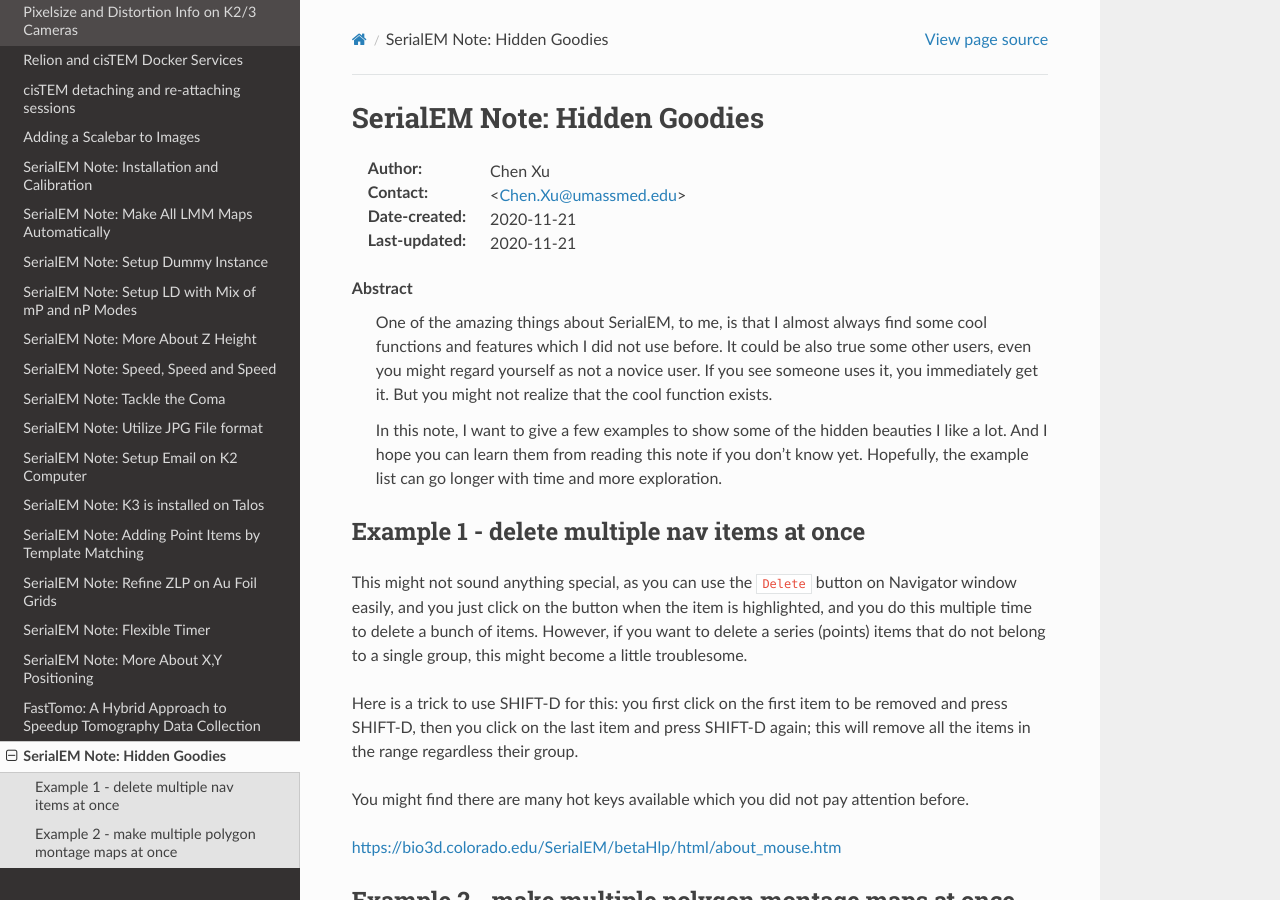
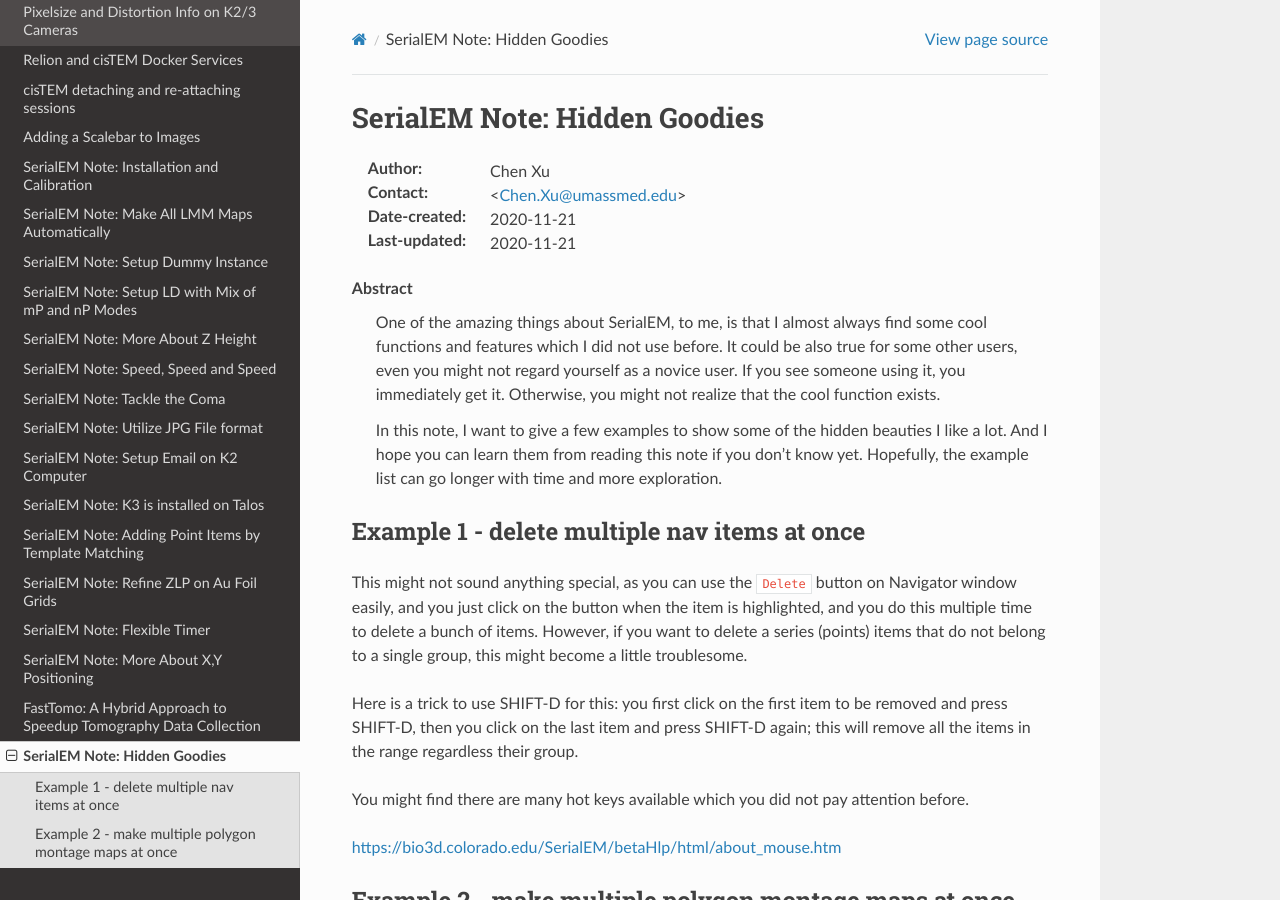
Before and after one commit to xuchen66/sphinx-emdocs, a Sphinx documentation site: the page built from source/serialem-note-hidden-goodies.rst, in a window 1280 px wide and 900 px high. Built offline with Sphinx 7.4.7 and the Read the Docs theme 2.0.0, drawn with Linux system fonts in a browser that asks for light colours; pages that are not in the unit, such as notebooks, are missing from menus; some of the changed text lies outside the part shown.

Commit message:
Update serialem-note-hidden-goodies.rst

```diff
--- a/source/serialem-note-hidden-goodies.rst
+++ b/source/serialem-note-hidden-goodies.rst
@@ -13,9 +13,9 @@
    Abstract
       One of the amazing things about SerialEM, to me, is that I almost always
       find some cool functions and features which I did not use before. It
-      could be also true some other users, even you might regard yourself
-      as not a novice user. If you see someone uses it, you immediately get
-      it. But you might not realize that the cool function exists.
+      could be also true for some other users, even you might not regard yourself
+      as a novice user. If you see someone using it, you immediately get
+      it. Otherwise, you might not realize that the cool function exists.
 
       In this note, I want to give a few examples to show some of the hidden
       beauties I like a lot. And I hope you can learn them from reading this
@@ -92,5 +92,9 @@
    "New file at item".
 #. repeat for all the mesh items.
 
-Here even each mesh map will have its own filename, the setup used
-**heritage** function which is also quite hidden.
+After you do Navigator - Acquire at Point, you will get multiple files such as
+Grid3-Mesh3.map, Grid3-Mesh4.map, Grid3-Mesh15.map etc.. Very nice, isn't it?
+
+Here each mesh map will have its own filename. During collection, the filenames
+are opened and closed for each item, the setup used **heritage** function which
+is also quite hidden.
```
